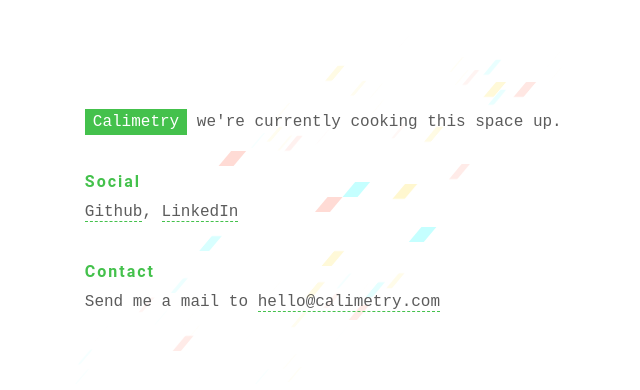
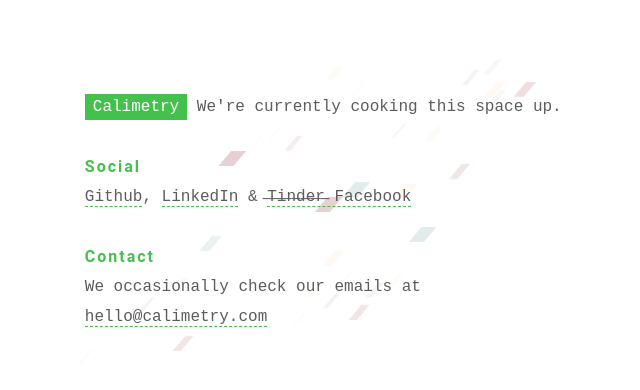
Before and after one commit to calimetry/calimetry-landing, a plain HTML site: page index.html in a window 1280 px wide. Shown: the part 188-578 px from the top of the page, without its empty margins (318-958 px from the left). Drawn offline with Linux system fonts and the light colour scheme.

Commit message:
Color Schemes

```diff
--- a/index.html
+++ b/index.html
@@ -844,26 +844,26 @@ p span {
 }
 
 .square--aqua::before {
-  background-color: aqua;
+  background-color: #7eada4;
 }
 
 .square--gold::before {
-  background-color: gold;
+  background-color: #f4deb3;
 }
 
 .square--tomato::before {
-  background-color: tomato;
+  background-color: #933237;
 }
 
 </style>
 <div class="content-wrapper">
     <div class="v-center">
         <div class="main-content">
-            <p><span>Calimetry</span> we're currently cooking this space up.</p>
+            <p><span>Calimetry</span> We're currently cooking this space up.</p>
             <h3>Social</h3>
-            <p class="demos"><a href="#" target="_blank">Github</a>, <a href="#" target="_blank">LinkedIn</a></p>
+            <p class="demos"><a href="#" target="_blank">Github</a>, <a href="#" target="_blank">LinkedIn</a> & <a href="#" target="_blank">̶T̶i̶n̶d̶e̶r̶ Facebook</a></p>
             <h3>Contact</h3>
-            <p>Send me a mail to <a href="mailto:hello@calimetry.com">hello@calimetry.com</a></p>
+            <p>We occasionally check our emails at <a href="mailto:hello@calimetry.com">hello@calimetry.com</a></p>
         </div>
     </div>
 </div>
```
